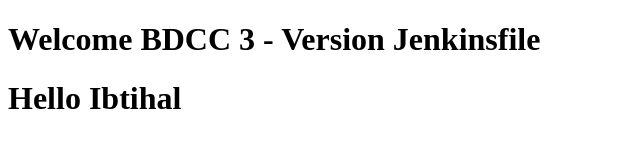
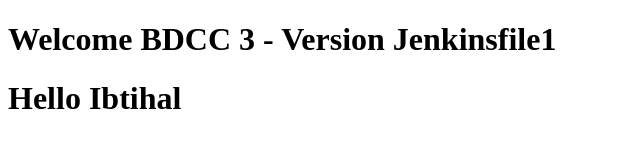
Before and after one commit to ibtihal-N/TP_Jenkins, a plain HTML site: page index.html in a window 1280 px wide. Shown: the full height of the page, 0-640 px from the left. Drawn offline with Linux system fonts and the light colour scheme.

Commit message:
vJenkinsfile1

```diff
--- a/index.html
+++ b/index.html
@@ -6,7 +6,7 @@
     <title>TP2 Partie 2</title>
 </head>
 <body>
-    <h1>Welcome BDCC 3 - Version Jenkinsfile</h1>
+    <h1>Welcome BDCC 3 - Version Jenkinsfile1</h1>
     <h1>Hello Ibtihal</h1>
 </body>
 </html>
```
